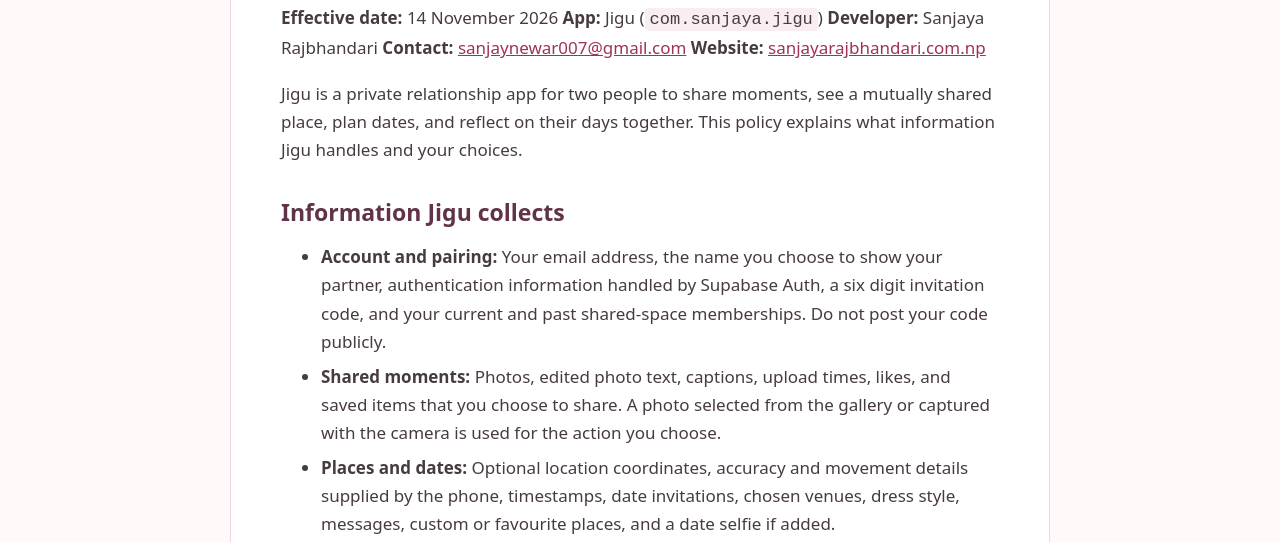
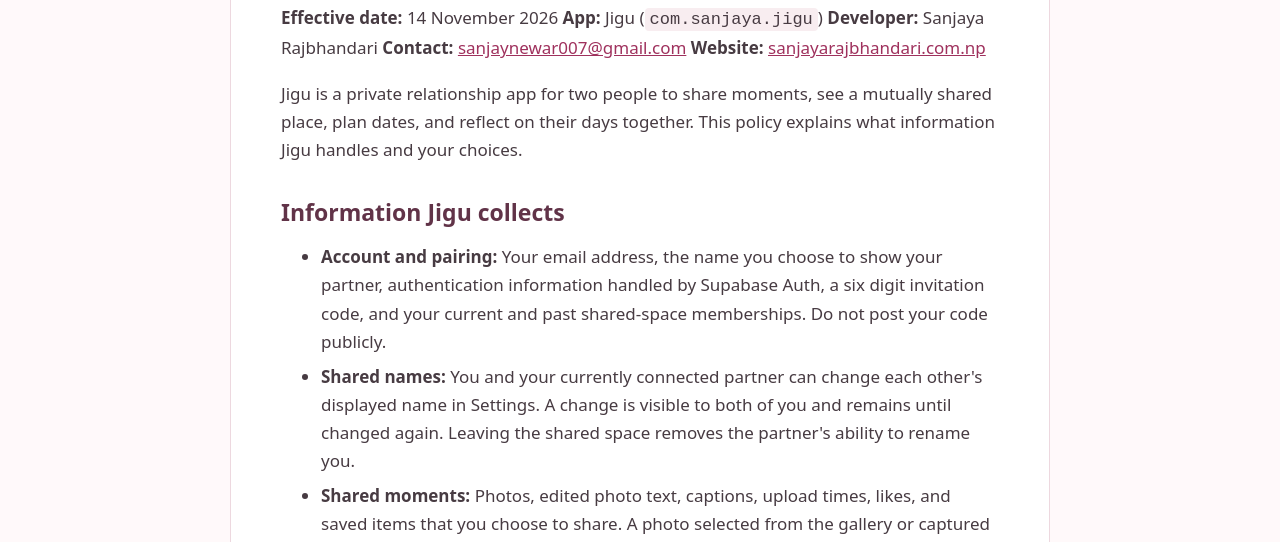
Before and after one commit to SanjayNewar7/Jigu-, a plain HTML site: page docs/privacy.html in a window 1280 px wide. Shown: the part 208-750 px from the top of the page. Drawn offline with Linux system fonts and the light colour scheme.

Commit message:
Explain shared name controls

```diff
--- a/docs/privacy.html
+++ b/docs/privacy.html
@@ -18,6 +18,7 @@ footer{max-width:820px;margin:0 auto 40px;padding:0 20px;color:#806674;font-size
 <h2>Information Jigu collects</h2>
 <ul>
 <li><strong>Account and pairing:</strong> Your email address, the name you choose to show your partner, authentication information handled by Supabase Auth, a six digit invitation code, and your current and past shared-space memberships. Do not post your code publicly.</li>
+<li><strong>Shared names:</strong> You and your currently connected partner can change each other&#x27;s displayed name in Settings. A change is visible to both of you and remains until changed again. Leaving the shared space removes the partner&#x27;s ability to rename you.</li>
 <li><strong>Shared moments:</strong> Photos, edited photo text, captions, upload times, likes, and saved items that you choose to share. A photo selected from the gallery or captured with the camera is used for the action you choose.</li>
 <li><strong>Places and dates:</strong> Optional location coordinates, accuracy and movement details supplied by the phone, timestamps, date invitations, chosen venues, dress style, messages, custom or favourite places, and a date selfie if added.</li>
 <li><strong>Personal reflections:</strong> Moods and journal entries you create. These are kept for your account and are not shared with your partner through the app.</li>
```
Also changed, not shown: 1 other file.
